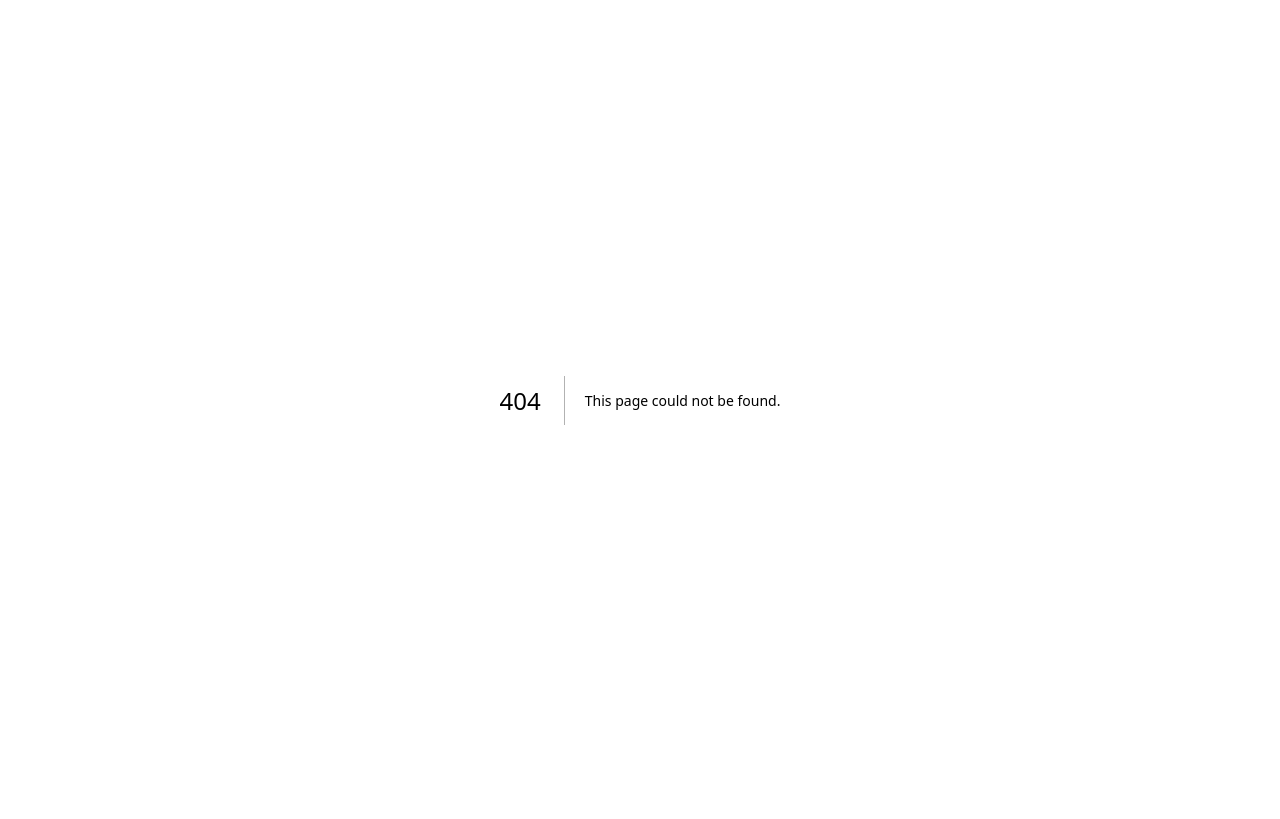
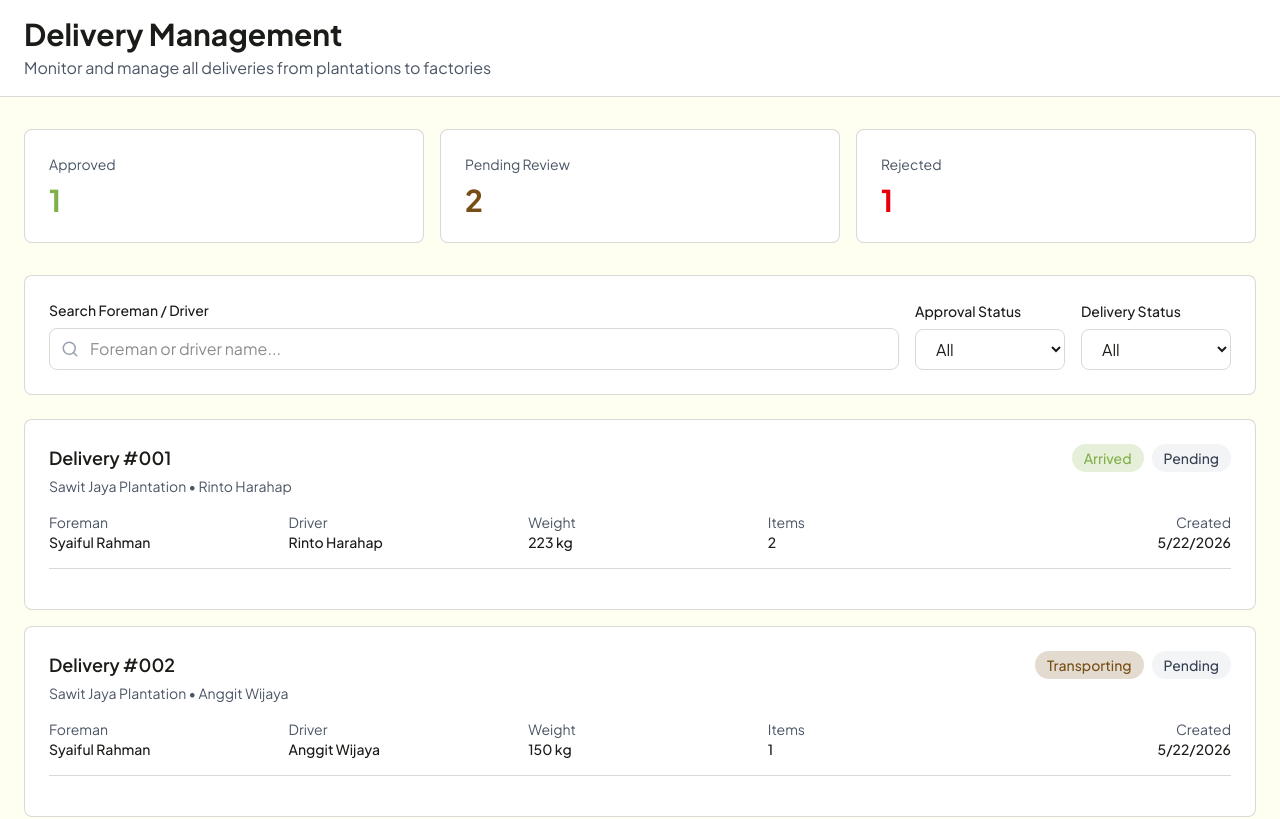
Before and after one commit to advprog-2026-kki2-project/mysawit-kki2-fe, a Next.js app: page /transport/admin/deliveries in a window 1280 px wide. Before the commit this address had no page. Shown: the top 819 px of the page. Built offline with nearby package versions, Linux system fonts and the light colour scheme.

Commit message:
chore(transport): fix imports/types, add route wrappers, typecheck fixes

```diff
--- /dev/null
+++ b/src/app/transport/admin/deliveries/[id]/page.tsx
@@ -0,0 +1,5 @@
+import { AdminDeliveryDetailPage } from "@/modules/transport/pages/admin-delivery-detail-page";
+
+export default function AdminDeliveryDetailRoute({ params }: { params: { id: string } }) {
+  return <AdminDeliveryDetailPage />;
+}
--- /dev/null
+++ b/src/app/transport/admin/deliveries/page.tsx
@@ -0,0 +1,5 @@
+import { AdminDeliveriesPage } from "@/modules/transport/pages/admin-deliveries-page";
+
+export default function AdminDeliveriesRoute() {
+  return <AdminDeliveriesPage />;
+}
--- /dev/null
+++ b/src/app/transport/driver/active/page.tsx
@@ -0,0 +1,5 @@
+import { DriverActivePage } from "@/modules/transport/pages/driver-active-page";
+
+export default function DriverActiveRoute() {
+  return <DriverActivePage />;
+}
--- /dev/null
+++ b/src/app/transport/driver/deliveries/[id]/page.tsx
@@ -0,0 +1,5 @@
+import { DriverDeliveryDetailPage } from "@/modules/transport/pages/driver-delivery-detail-page";
+
+export default function DriverDeliveryDetailRoute({ params }: { params: { id: string } }) {
+  return <DriverDeliveryDetailPage />;
+}
--- /dev/null
+++ b/src/app/transport/foreman/deliveries/[id]/page.tsx
@@ -0,0 +1,5 @@
+import { DeliveryDetailPage } from "@/modules/transport/pages/delivery-detail-page";
+
+export default function ForemanDeliveryDetailRoute({ params }: { params: { id: string } }) {
+  return <DeliveryDetailPage />;
+}
--- /dev/null
+++ b/src/app/transport/foreman/deliveries/page.tsx
@@ -0,0 +1,5 @@
+import { ForemanDeliveriesPage } from "@/modules/transport/pages/foreman-deliveries-page";
+
+export default function ForemanDeliveriesRoute() {
+  return <ForemanDeliveriesPage />;
+}
--- a/src/modules/transport/pages/admin-deliveries-page.tsx
+++ b/src/modules/transport/pages/admin-deliveries-page.tsx
@@ -1,20 +1,21 @@
 'use client';
 
 import { useState } from 'react';
-import { getApprovedDeliveries, mockDeliveries } from '../../mockData';
-import { useDeliveryFilters } from '../../hooks/useDeliveryFilters';
-import { DeliveryCard } from '../../components/DeliveryCard';
+import { getApprovedDeliveries, mockDeliveries } from '../mockData';
+import { useDeliveryFilters } from '../hooks/useDeliveryFilters';
+import { DeliveryCard } from '../components/DeliveryCard';
+import type { Delivery } from '../types';
 import Link from 'next/link';
 import { Calendar, Search } from 'lucide-react';
 
-export default function AdminDeliveriesPage() {
+export function AdminDeliveriesPage() {
   const deliveries = mockDeliveries; // Admin sees all deliveries
   const { filteredDeliveries, searchTerm, setSearchTerm, filters, setFilters } =
-    useDeliveryFilters(deliveries);
+    useDeliveryFilters(deliveries as Delivery[]);
 
-  const approvedCount = deliveries.filter((d) => d.approvalStatus === 'Approved').length;
-  const rejectedCount = deliveries.filter((d) => d.approvalStatus === 'Rejected').length;
-  const pendingCount = deliveries.filter((d) => d.approvalStatus === 'Pending').length;
+  const approvedCount = deliveries.filter((d: Delivery) => d.approvalStatus === 'Approved').length;
+  const rejectedCount = deliveries.filter((d: Delivery) => d.approvalStatus === 'Rejected').length;
+  const pendingCount = deliveries.filter((d: Delivery) => d.approvalStatus === 'Pending').length;
 
   return (
     <div className="min-h-screen bg-[#FFFFF1]">
@@ -192,3 +193,5 @@ export default function AdminDeliveriesPage() {
     </div>
   );
 }
+
+export default AdminDeliveriesPage;
--- a/src/modules/transport/pages/admin-delivery-detail-page.tsx
+++ b/src/modules/transport/pages/admin-delivery-detail-page.tsx
@@ -3,14 +3,15 @@
 import { useState } from 'react';
 import { useParams, useRouter } from 'next/navigation';
 import { ArrowLeft } from 'lucide-react';
-import { getDeliveryById } from '../../mockData';
-import { StatusTimeline } from '../../components/StatusTimeline';
-import { StatusBadge } from '../../components/StatusBadge';
-import { RejectModal } from '../../components/RejectModal';
-import { formatDate } from '../../deliveryUtils';
+import { getDeliveryById } from '../mockData';
+import { StatusTimeline } from '../components/StatusTimeline';
+import { StatusBadge } from '../components/StatusBadge';
+import { RejectModal } from '../components/RejectModal';
+import { formatDate } from '../deliveryUtils';
+import type { Delivery, HarvestItem } from '../types';
 import Link from 'next/link';
 
-export default function AdminDeliveryDetailPage() {
+export function AdminDeliveryDetailPage() {
   const params = useParams();
   const router = useRouter();
   const deliveryId = params.id as string;
@@ -170,7 +171,7 @@ export default function AdminDeliveryDetailPage() {
                 Harvest Items ({delivery.harvestItems.length})
               </h3>
               <div className="space-y-3">
-                {delivery.harvestItems.map((item) => (
+                {delivery.harvestItems.map((item: HarvestItem) => (
                   <div
                     key={item.id}
                     className="flex justify-between items-center p-4 bg-[#FFFFF1] rounded-lg border border-[#DADAD3]"
@@ -300,3 +301,5 @@ export default function AdminDeliveryDetailPage() {
     </div>
   );
 }
+
+export default AdminDeliveryDetailPage;
--- a/src/modules/transport/pages/delivery-detail-page.tsx
+++ b/src/modules/transport/pages/delivery-detail-page.tsx
@@ -3,14 +3,15 @@
 import { useState } from 'react';
 import { useParams, useRouter } from 'next/navigation';
 import { ArrowLeft } from 'lucide-react';
-import { getDeliveryById } from '../../mockData';
-import { StatusTimeline } from '../../components/StatusTimeline';
-import { RejectModal } from '../../components/RejectModal';
-import { StatusBadge } from '../../components/StatusBadge';
-import { formatDate, isDeliveryAwaitingApproval } from '../../deliveryUtils';
+import { getDeliveryById } from '../mockData';
+import { StatusTimeline } from '../components/StatusTimeline';
+import { RejectModal } from '../components/RejectModal';
+import { StatusBadge } from '../components/StatusBadge';
+import { formatDate, isDeliveryAwaitingApproval } from '../deliveryUtils';
+import type { Delivery, HarvestItem } from '../types';
 import Link from 'next/link';
 
-export default function DeliveryDetailPage() {
+export function DeliveryDetailPage() {
   const params = useParams();
   const router = useRouter();
   const deliveryId = params.id as string;
@@ -140,7 +141,7 @@ export default function DeliveryDetailPage() {
                 Harvest Items ({delivery.harvestItems.length})
               </h3>
               <div className="space-y-3">
-                {delivery.harvestItems.map((item) => (
+                {delivery.harvestItems.map((item: HarvestItem) => (
                   <div
                     key={item.id}
                     className="flex justify-between items-center p-4 bg-[#FFFFF1] rounded-lg border border-[#DADAD3]"
@@ -234,3 +235,5 @@ export default function DeliveryDetailPage() {
     </div>
   );
 }
+
+export default DeliveryDetailPage;
--- a/src/modules/transport/pages/driver-active-page.tsx
+++ b/src/modules/transport/pages/driver-active-page.tsx
@@ -1,23 +1,24 @@
 'use client';
 
 import { useState } from 'react';
-import { getDeliveriesByDriver } from '../../mockData';
-import { useDeliveryFilters } from '../../hooks/useDeliveryFilters';
-import { DeliveryCard } from '../../components/DeliveryCard';
-import { isDeliveryInTransit } from '../../deliveryUtils';
+import { getDeliveriesByDriver } from '../mockData';
+import { useDeliveryFilters } from '../hooks/useDeliveryFilters';
+import { DeliveryCard } from '../components/DeliveryCard';
+import { isDeliveryInTransit } from '../deliveryUtils';
+import type { Delivery } from '../types';
 import Link from 'next/link';
 
-export default function DriverActiveDeliveriesPage() {
+export function DriverActiveDeliveriesPage() {
   // Mock driver ID - in real app, get from auth context
   const driverId = 'driver-001';
   const allDeliveries = getDeliveriesByDriver(driverId);
 
   // Separate active from completed
   const activeDeliveries = allDeliveries.filter(
-    (d) => d.status === 'Loading' || d.status === 'Transporting'
+    (d: Delivery) => d.status === 'Loading' || d.status === 'Transporting'
   );
   const completedDeliveries = allDeliveries.filter(
-    (d) => d.status === 'Arrived' || d.approvalStatus === 'Approved' || d.approvalStatus === 'Rejected'
+    (d: Delivery) => d.status === 'Arrived' || d.approvalStatus === 'Approved' || d.approvalStatus === 'Rejected'
   );
 
   return (
@@ -45,7 +46,7 @@ export default function DriverActiveDeliveriesPage() {
             </div>
 
             <div className="space-y-4">
-              {activeDeliveries.map((delivery) => (
+              {activeDeliveries.map((delivery: Delivery) => (
                 <Link
                   key={delivery.id}
                   href={`/transport/driver/deliveries/${delivery.id}`}
@@ -102,7 +103,7 @@ export default function DriverActiveDeliveriesPage() {
 
           {completedDeliveries.length > 0 ? (
             <div className="grid grid-cols-1 md:grid-cols-2 gap-6">
-              {completedDeliveries.map((delivery) => (
+              {completedDeliveries.map((delivery: Delivery) => (
                 <Link
                   key={delivery.id}
                   href={`/transport/driver/deliveries/${delivery.id}`}
@@ -122,3 +123,8 @@ export default function DriverActiveDeliveriesPage() {
     </div>
   );
 }
+
+export default DriverActiveDeliveriesPage;
+
+// Provide legacy named export expected by some route wrappers
+export const DriverActivePage = DriverActiveDeliveriesPage;
--- a/src/modules/transport/pages/driver-delivery-detail-page.tsx
+++ b/src/modules/transport/pages/driver-delivery-detail-page.tsx
@@ -3,13 +3,14 @@
 import { useState } from 'react';
 import { useParams, useRouter } from 'next/navigation';
 import { ArrowLeft } from 'lucide-react';
-import { getDeliveryById } from '../../mockData';
-import { StatusTimeline } from '../../components/StatusTimeline';
-import { StatusBadge } from '../../components/StatusBadge';
-import { formatDate, isDeliveryInTransit } from '../../deliveryUtils';
+import { getDeliveryById } from '../mockData';
+import { StatusTimeline } from '../components/StatusTimeline';
+import { StatusBadge } from '../components/StatusBadge';
+import { formatDate, isDeliveryInTransit } from '../deliveryUtils';
+import type { HarvestItem } from '../types';
 import Link from 'next/link';
 
-export default function DriverDeliveryDetailPage() {
+export function DriverDeliveryDetailPage() {
   const params = useParams();
   const router = useRouter();
   const deliveryId = params.id as string;
@@ -122,7 +123,7 @@ export default function DriverDeliveryDetailPage() {
                 Harvest Items ({delivery.harvestItems.length})
               </h3>
               <div className="space-y-3">
-                {delivery.harvestItems.map((item) => (
+                {delivery.harvestItems.map((item: HarvestItem) => (
                   <div
                     key={item.id}
                     className="flex justify-between items-center p-4 bg-[#FFFFF1] rounded-lg border border-[#DADAD3]"
@@ -223,3 +224,5 @@ export default function DriverDeliveryDetailPage() {
     </div>
   );
 }
+
+export default DriverDeliveryDetailPage;
--- a/src/modules/transport/pages/foreman-deliveries-page.tsx
+++ b/src/modules/transport/pages/foreman-deliveries-page.tsx
@@ -2,17 +2,18 @@
 
 import { useState } from 'react';
 import { Eye } from 'lucide-react';
-import { getDeliveriesByForeman } from '../../mockData';
-import { useDeliveryFilters } from '../../hooks/useDeliveryFilters';
-import { DeliveryCard } from '../../components/DeliveryCard';
+import { getDeliveriesByForeman } from '../mockData';
+import { useDeliveryFilters } from '../hooks/useDeliveryFilters';
+import { DeliveryCard } from '../components/DeliveryCard';
+import type { Delivery } from '../types';
 import Link from 'next/link';
 
-export default function ForemanDeliveriesPage() {
+export function ForemanDeliveriesPage() {
   // Mock foreman ID - in real app, get from auth context
   const foremanId = 'foreman-001';
   const deliveries = getDeliveriesByForeman(foremanId);
   const { filteredDeliveries, searchTerm, setSearchTerm, filters, setFilters } =
-    useDeliveryFilters(deliveries);
+    useDeliveryFilters(deliveries as Delivery[]);
 
   return (
     <div className="min-h-screen bg-[#FFFFF1]">
@@ -88,7 +89,7 @@ export default function ForemanDeliveriesPage() {
         {/* Deliveries Grid */}
         {filteredDeliveries.length > 0 ? (
           <div className="grid grid-cols-1 md:grid-cols-2 gap-6">
-            {filteredDeliveries.map((delivery) => (
+                {filteredDeliveries.map((delivery: Delivery) => (
               <Link
                 key={delivery.id}
                 href={`/transport/foreman/deliveries/${delivery.id}`}
@@ -110,3 +111,5 @@ export default function ForemanDeliveriesPage() {
     </div>
   );
 }
+
+export default ForemanDeliveriesPage;
```
Also changed, not shown: 1 other file (tests, documents, lock files or other folders).
